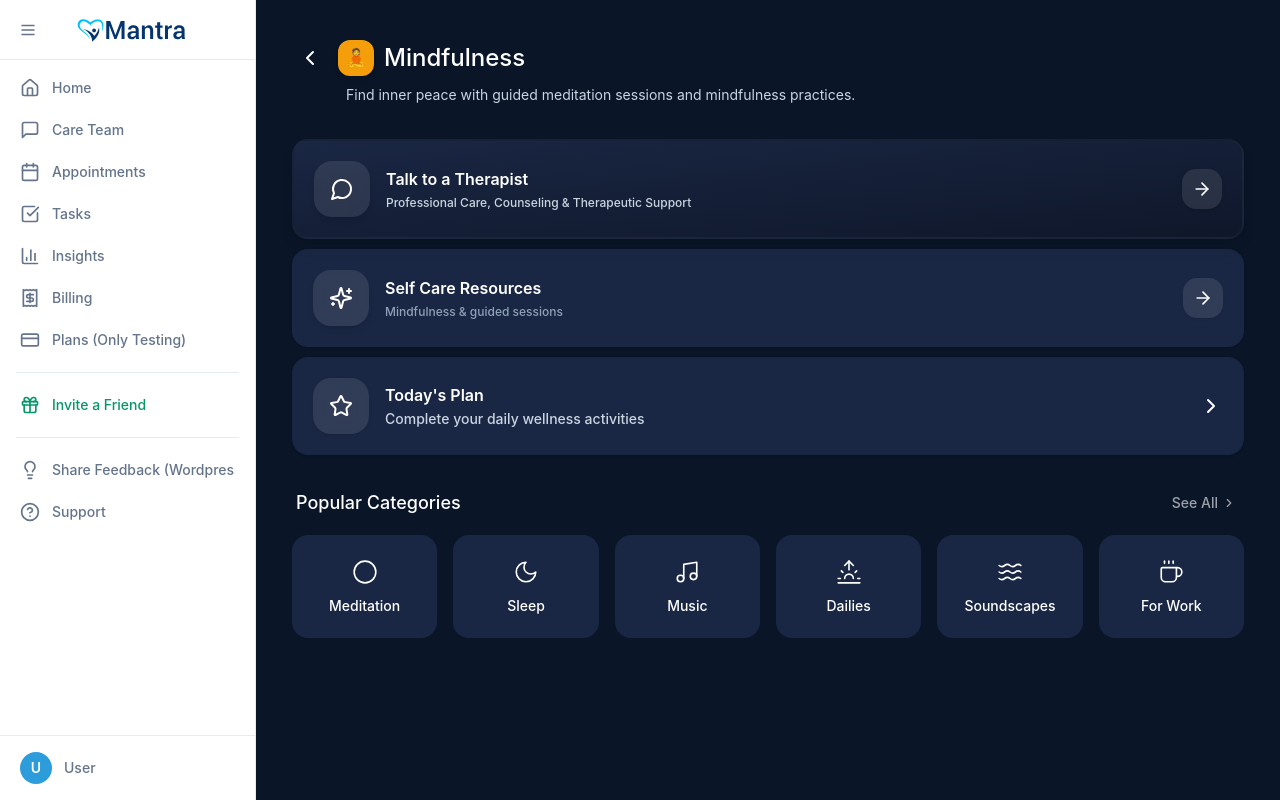
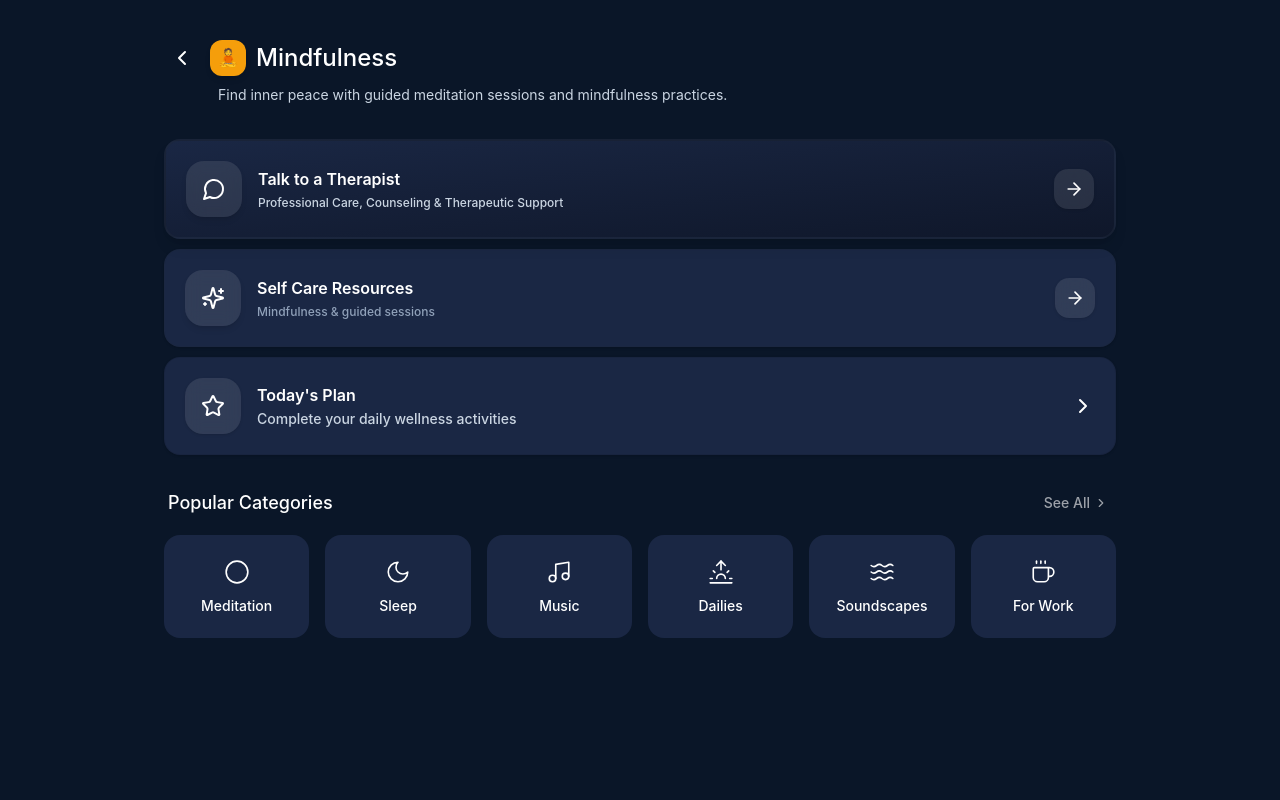
Before and after one commit to adikh276-arch/therapy_selfcare, a React (Vite) app: page /therapy_selfcare/service/meditation in a window 1280 px wide. Built offline with nearby package versions, Linux system fonts and the light colour scheme.

Commit message:
Remove sidebar/left nav bar as requested

```diff
--- a/src/app/components/CareTeam.tsx
+++ b/src/app/components/CareTeam.tsx
@@ -10,7 +10,6 @@ import { Avatar, AvatarFallback, AvatarImage } from "./ui/avatar";
 import { Badge } from "./ui/badge";
 import { ScrollArea } from "./ui/scroll-area";
 import { Separator } from "./ui/separator";
-import { Sidebar } from "./Sidebar";
 import { MobileNav } from "./MobileNav";
 
 interface Expert {
@@ -695,7 +694,6 @@ export function CareTeam() {
 
   return (
     <div className="flex min-h-screen bg-[#F9FAFB]">
-      <Sidebar />
       <MobileNav />
       <div className="flex-1 flex flex-col min-w-0">
         <main className="flex-1 flex">
--- a/src/app/components/MindfulnessPage.tsx
+++ b/src/app/components/MindfulnessPage.tsx
@@ -4,7 +4,6 @@ import { ArrowLeft, Calendar, CheckCircle, ChevronRight, ChevronLeft, Headphones
 import { motion } from "motion/react";
 import { ImageWithFallback } from "./figma/ImageWithFallback";
 import { MobileAppModal } from "./MobileAppModal";
-import { Sidebar } from "./Sidebar";
 import { MobileNav } from "./MobileNav";
 
 export function MindfulnessPage() {
@@ -93,7 +92,6 @@ export function MindfulnessPage() {
       {showMobileAppModal && <MobileAppModal onClose={() => setShowMobileAppModal(false)} />}
 
       <div className="flex min-h-screen bg-[#0a1628]">
-        <Sidebar />
         <MobileNav />
         {/* Main Content */}
         <div className="flex-1 flex flex-col min-w-0">
--- a/src/app/components/OCDPage.tsx
+++ b/src/app/components/OCDPage.tsx
@@ -4,7 +4,6 @@ import { Calendar, MessageCircle, CheckCircle, ChevronRight, ChevronLeft, Sparkl
 import { motion } from "motion/react";
 import { MobileAppModal } from "./MobileAppModal";
 import { ImageWithFallback } from "./figma/ImageWithFallback";
-import { Sidebar } from "./Sidebar";
 import { MobileNav } from "./MobileNav";
 
 export function OCDPage() {
@@ -97,7 +96,6 @@ export function OCDPage() {
   return (
     <>
       <div className="flex min-h-screen bg-[#F9FAFB]">
-        <Sidebar />
         <MobileNav />
         {/* Main Content */}
         <div className="flex-1 flex flex-col min-w-0">
--- a/src/app/components/SelfCareResources.tsx
+++ b/src/app/components/SelfCareResources.tsx
@@ -1,7 +1,6 @@
 import { useState } from "react";
 import { useNavigate } from "react-router";
 import { motion, AnimatePresence } from "motion/react";
-import { Sidebar } from "./Sidebar";
 import { MobileNav } from "./MobileNav";
 import {
   ChevronLeft,
@@ -498,7 +497,6 @@ export function SelfCareResources() {
 
   return (
     <div className="flex min-h-screen bg-[#F9FAFB]">
-      <Sidebar />
       <MobileNav />
       <div className="flex-1 flex flex-col min-w-0">
         <main className="max-w-[1000px] w-full mx-auto px-4 md:px-6 py-4 md:py-8 pt-[72px] md:pt-8">
--- a/src/app/components/Sidebar.tsx
+++ /dev/null
@@ -1,242 +0,0 @@
-import { useState } from "react";
-import { useNavigate, useLocation } from "react-router";
-import { Home, MessageSquare, Calendar, CheckSquare, BarChart3, Receipt, CreditCard, Gift, Lightbulb, HelpCircle, Menu, UserCircle, LogOut } from "lucide-react";
-import { motion, AnimatePresence } from "motion/react";
-import { MantraLogoSVG } from "./MantraLogoSVG";
-
-export function Sidebar() {
-  const navigate = useNavigate();
-  const location = useLocation();
-  const userString = localStorage.getItem("mantraUser");
-  const user = userString ? JSON.parse(userString) : null;
-  const userName = user?.name || "User";
-
-  const [collapsed, setCollapsed] = useState(false);
-  const [dropdownOpen, setDropdownOpen] = useState(false);
-
-  const mainNavItems = [
-    { icon: Home,          label: "Home",          path: "/dashboard"    },
-    { icon: MessageSquare, label: "Care Team",      path: "/care-team"    },
-    { icon: Calendar,      label: "Appointments",   path: "/appointments" },
-    { icon: CheckSquare,   label: "Tasks",           path: "/tasks"        },
-    { icon: BarChart3,     label: "Insights",        path: "/insights"     },
-    { icon: Receipt,       label: "Billing",         path: "/billing"      },
-    { icon: CreditCard,    label: "Plans (Only Testing)",           path: "/plans"        },
-  ];
-
-  const isActive = (path: string) => location.pathname === path;
-
-  const handleLogout = () => {
-    localStorage.removeItem("mantraUser");
-    navigate("/");
-  };
-
-  return (
-    <motion.div
-      animate={{ width: collapsed ? 64 : 256 }}
-      transition={{ duration: 0.25, ease: "easeInOut" }}
-      className="hidden md:flex bg-white border-r border-[#E2ECF5] flex-col h-screen overflow-y-auto overflow-x-hidden sticky top-0 flex-shrink-0"
-    >
-      {/* Logo + Hamburger */}
-      <div className="p-3 border-b border-[#E2ECF5] flex items-center gap-2 min-h-[60px]">
-        <motion.button
-          whileHover={{ scale: 1.08 }}
-          whileTap={{ scale: 0.92 }}
-          onClick={() => setCollapsed((c) => !c)}
-          className={`w-8 h-8 rounded-lg flex items-center justify-center text-[#64748B] hover:bg-[#E6F4FF] hover:text-[#020817] transition-colors flex-shrink-0 ${collapsed ? "mx-auto" : ""}`}
-          title={collapsed ? "Expand sidebar" : "Collapse sidebar"}
-        >
-          <Menu size={18} />
-        </motion.button>
-
-        <AnimatePresence mode="wait">
-          {!collapsed && (
-            <motion.div
-              key="logo-full"
-              initial={{ opacity: 0, x: -8 }}
-              animate={{ opacity: 1, x: 0 }}
-              exit={{ opacity: 0, x: -8 }}
-              transition={{ duration: 0.18 }}
-              className="flex items-center"
-            >
-              <MantraLogoSVG />
-            </motion.div>
-          )}
-        </AnimatePresence>
-      </div>
-
-      {/* Main Navigation */}
-      <nav className="flex-1 p-2">
-        <div className="space-y-0.5">
-          {mainNavItems.map((item) => (
-            <NavItem
-              key={item.label}
-              icon={item.icon}
-              label={item.label}
-              collapsed={collapsed}
-              active={isActive(item.path)}
-              onClick={() => navigate(item.path)}
-            />
-          ))}
-        </div>
-
-        {/* Divider */}
-        <div className="my-3 border-t border-[#E2ECF5] mx-2"></div>
-
-        {/* Invite Friend */}
-        <NavItem
-          icon={Gift}
-          label="Invite a Friend"
-          collapsed={collapsed}
-          active={isActive("/refer")}
-          onClick={() => navigate("/refer")}
-          colorClass={isActive("/refer") ? "bg-[#D1FAE5] text-[#059669] font-medium" : "text-[#059669] hover:bg-[#D1FAE5] hover:text-[#059669]"}
-        />
-
-        {/* Divider */}
-        <div className="my-3 border-t border-[#E2ECF5] mx-2"></div>
-
-        {/* Share Feedback & Support */}
-        <div className="space-y-0.5">
-          <NavItem
-            icon={Lightbulb}
-            label="Share Feedback (Wordpress)"
-            collapsed={collapsed}
-            active={isActive("/feedback")}
-            onClick={() => navigate("/feedback")}
-          />
-          <NavItem
-            icon={HelpCircle}
-            label="Support"
-            collapsed={collapsed}
-            active={isActive("/support")}
-            onClick={() => navigate("/support")}
-          />
-        </div>
-      </nav>
-
-      {/* Bottom Section - User Profile */}
-      <div className="p-2 border-t border-[#E2ECF5]">
-        <div className="relative">
-          <motion.button
-            whileTap={{ scale: 0.98 }}
-            onClick={() => setDropdownOpen(!dropdownOpen)}
-            className={`w-full flex items-center rounded-xl transition-all py-2 ${collapsed ? "justify-center px-0" : "gap-3 px-3"} text-[#64748B] hover:bg-slate-100 hover:text-[#020817]`}
-          >
-            <div className="w-8 h-8 bg-[#2D9CDB] rounded-full flex items-center justify-center text-white font-semibold text-sm flex-shrink-0">
-              {userName.charAt(0).toUpperCase()}
-            </div>
-            <AnimatePresence>
-              {!collapsed && (
-                <motion.span
-                  initial={{ opacity: 0, width: 0 }}
-                  animate={{ opacity: 1, width: "auto" }}
-                  exit={{ opacity: 0, width: 0 }}
-                  transition={{ duration: 0.18 }}
-                  className="text-sm font-medium whitespace-nowrap overflow-hidden"
-                >
-                  {userName}
-                </motion.span>
-              )}
-            </AnimatePresence>
-          </motion.button>
-
-          {/* Tooltip when collapsed */}
-          {collapsed && (
-            <div className="absolute left-full ml-2 top-1/2 -translate-y-1/2 bg-[#1E293B] text-white text-xs rounded-lg px-2.5 py-1.5 whitespace-nowrap opacity-0 group-hover:opacity-100 pointer-events-none transition-opacity duration-150 z-50 shadow-lg">
-              {userName}
-              <div className="absolute right-full top-1/2 -translate-y-1/2 border-4 border-transparent border-r-[#1E293B]"></div>
-            </div>
-          )}
-
-          {/* Dropdown Content */}
-          <AnimatePresence>
-            {dropdownOpen && !collapsed && (
-              <motion.div
-                initial={{ opacity: 0, y: -10 }}
-                animate={{ opacity: 1, y: 0 }}
-                exit={{ opacity: 0, y: -10 }}
-                transition={{ duration: 0.18 }}
-                className="absolute bottom-full left-2 right-2 mb-2 bg-white border border-[#E2ECF5] rounded-xl shadow-lg overflow-hidden"
-              >
-                <button
-                  className="w-full flex items-center gap-3 px-3 py-2.5 text-[#64748B] hover:bg-[#F8FAFC] hover:text-[#020817] transition-colors text-left"
-                  onClick={() => {
-                    setDropdownOpen(false);
-                    navigate("/profile");
-                  }}
-                >
-                  <UserCircle size={18} />
-                  <span className="text-sm font-medium">Profile</span>
-                </button>
-                <div className="border-t border-[#E2ECF5]"></div>
-                <button
-                  className="w-full flex items-center gap-3 px-3 py-2.5 text-red-500 hover:bg-red-50 hover:text-red-600 transition-colors text-left"
-                  onClick={() => {
-                    setDropdownOpen(false);
-                    handleLogout();
-                  }}
-                >
-                  <LogOut size={18} />
-                  <span className="text-sm font-medium">Logout</span>
-                </button>
-              </motion.div>
-            )}
-          </AnimatePresence>
-        </div>
-      </div>
-    </motion.div>
-  );
-}
-
-interface NavItemProps {
-  icon: React.ElementType;
-  label: string;
-  collapsed: boolean;
-  active: boolean;
-  onClick: () => void;
-  colorClass?: string;
-}
-
-function NavItem({ icon: Icon, label, collapsed, active, onClick, colorClass }: NavItemProps) {
-  return (
-    <div className="relative group">
-      <motion.button
-        onClick={onClick}
-        whileTap={{ scale: 0.97 }}
-        className={`w-full flex items-center rounded-xl transition-all py-2.5 ${
-          collapsed ? "justify-center px-0" : "gap-3 px-3"
-        } ${
-          colorClass
-            ? colorClass
-            : active
-            ? "bg-[#00c0ff] text-white"
-            : "text-[#64748B] hover:bg-[#00c0ff] hover:text-white"
-        }`}
-      >
-        <Icon size={20} className="flex-shrink-0" />
-        <AnimatePresence>
-          {!collapsed && (
-            <motion.span
-              initial={{ opacity: 0, width: 0 }}
-              animate={{ opacity: 1, width: "auto" }}
-              exit={{ opacity: 0, width: 0 }}
-              transition={{ duration: 0.18 }}
-              className={`text-sm whitespace-nowrap overflow-hidden ${active ? "font-semibold" : ""}`}
-            >
-              {label}
-            </motion.span>
-          )}
-        </AnimatePresence>
-      </motion.button>
-
-      {/* Tooltip when collapsed */}
-      {collapsed && (
-        <div className="absolute left-full ml-2 top-1/2 -translate-y-1/2 bg-[#1E293B] text-white text-xs rounded-lg px-2.5 py-1.5 whitespace-nowrap opacity-0 group-hover:opacity-100 pointer-events-none transition-opacity duration-150 z-50 shadow-lg">
-          {label}
-          <div className="absolute right-full top-1/2 -translate-y-1/2 border-4 border-transparent border-r-[#1E293B]"></div>
-        </div>
-      )}
-    </div>
-  );
-}
```
